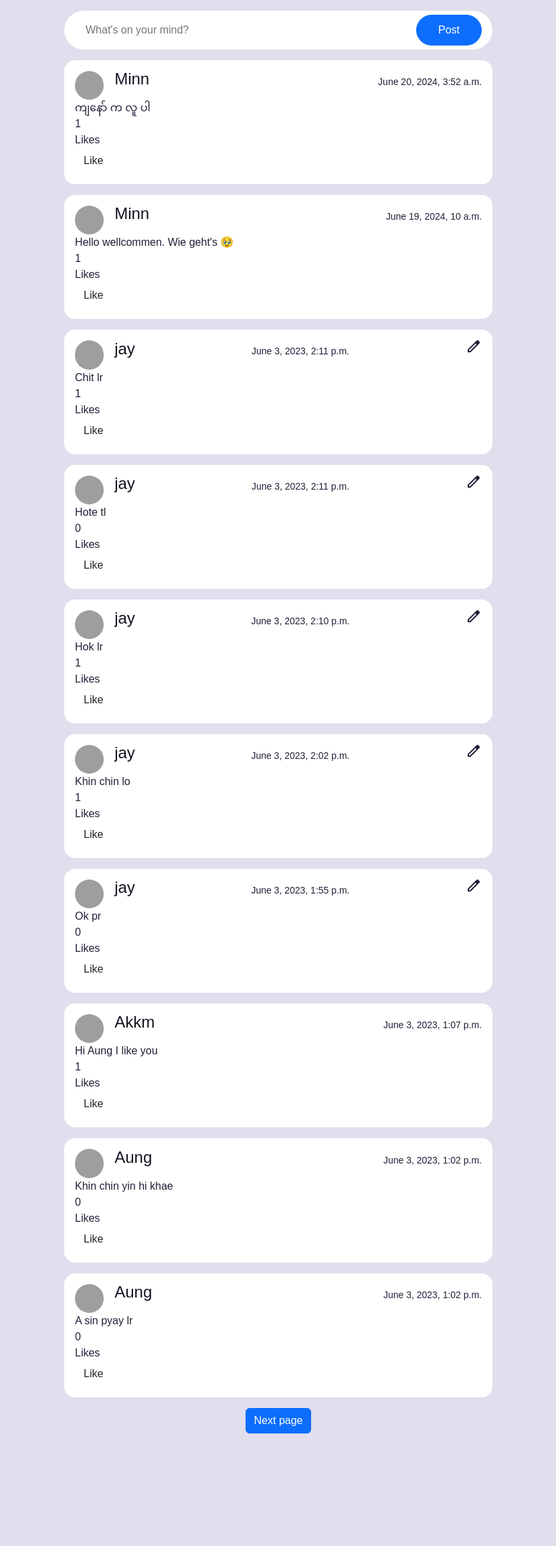
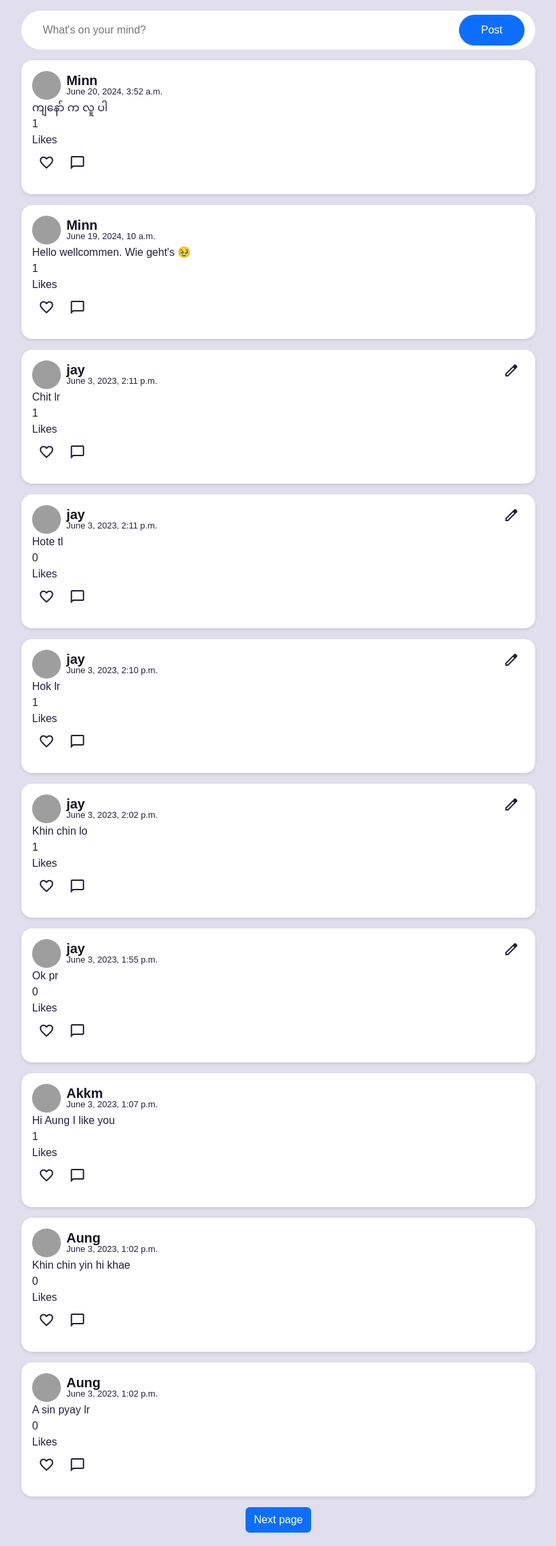
Before and after one commit to akkminn/django_projects, a Django app: page / in a window 1280 px wide. Shown: the part 56-2364 px from the top of the page at 67% size, without its empty margins (224-1055 px from the left). Before the commit the page ends 2196 px from the top, so only its background shows below. Run offline with Django 3.2, Linux system fonts and the light colour scheme; a user stored in the database is signed in; data comes from the database, SQL or seed files in the repository; both versions use the stored data as it was after the commit; grey boxes are pictures that could not be loaded.

Commit message:
Change Like button

```diff
--- a/network/network/models.py
+++ b/network/network/models.py
@@ -7,7 +7,7 @@ class User(AbstractUser):
 
 class Post(models.Model):
     user = models.ForeignKey("User", on_delete=models.CASCADE, related_name="poster")
-    likes = models.ManyToManyField("User", related_name="liked_posts")
+    likes = models.ManyToManyField("User", related_name="liked_posts", default=False)
     timestamp = models.DateTimeField(auto_now_add=True)
     content = models.TextField(blank=True, null=False)
 
--- a/network/network/static/network/index.js
+++ b/network/network/static/network/index.js
@@ -61,21 +61,28 @@ document.addEventListener('DOMContentLoaded', function() {
                 .then(response => response.json())
                 .then(result => {
                     if (result.error) {
-                        console.log(`Error liking post: ${result.error}`)
+                        console.log(`Error liking post: ${result.error}`);
                     } else {
-                        console.log("success like")
-                        let likes_count = document.querySelector(`#likes${btn.dataset.postid}`)
+                        console.log("success like");
+
+                        // if (user in post.likes.all()) {
+                        //     btn.classList.add('liked');
+                        // } else {
+                        //     btn.classList.remove('liked')
+                        // }
+
+                        let likes_count = document.querySelector(`#likes${btn.dataset.postid}`);
 
                         if (parseInt(result.likes_num) < parseInt(likes_count.innerHTML)) {
-                            btn.innerHTML = "Like"
-                            btn.style.background = 'white';
-                            btn.style.color = 'rgb(32, 120, 244)';
+                            // Update the like button to indicate it is not liked
+                            btn.classList.remove('liked');
                         } else if (parseInt(result.likes_num) > parseInt(likes_count.innerHTML)) {
-                            btn.innerHTML = "Unlike"
-                            btn.style.background = 'rgb(32, 120, 244)';
-                            btn.style.color = 'white';
+                            // Update the like button to indicate it is liked
+                            btn.classList.add('liked');
                         }
-                        document.querySelector(`#likes${btn.dataset.postid}`).innerHTML = result.likes_num
+
+                        // Update the displayed likes count
+                        likes_count.innerHTML = result.likes_num;
                     }
                 })
         }
--- a/network/network/static/network/styles.css
+++ b/network/network/static/network/styles.css
@@ -78,13 +78,42 @@ body {
   }
 
 .feeds {
-  width: 50%;
+  width: 60%;
   background: var(--color-white);
   border-radius: var(--card-border-radius);
   padding: var(--card-padding);
   margin: 1rem 0;
   font-size: 1rem;
   line-height: 1.5;
+  box-shadow: 0 2px 5px rgba(0, 0, 0, 0.1);
+}
+
+/* Media query for small screens */
+@media (max-width: 600px) {
+    .feeds {
+        width: 80%;
+    }
+    .create-post {
+      width: 80%;
+    }
+}
+
+@media (min-width: 601px) and (max-width: 900px) {
+    .feeds {
+        width: 70%;
+    }
+    .create-post {
+      width: 70%;
+    }
+}
+
+@media (min-width: 901px) {
+    .feeds {
+        width: 60%;
+    }
+    .create-post {
+      width: 60%;
+    }
 }
 
 .feed .user {
@@ -106,10 +135,37 @@ body {
   display: flex;
   align-items: center;
   margin: 0 auto;
+  margin-top: -0.2rem;
+  margin-left: -0.5rem;
   justify-content: space-between;
 }
 
+.timestamp {
+  margin-top: -0.5rem;
+  font-size: small;
+}
 
 .edit {
-  margin-top: -15px;
+  margin-top: -10px;
 }
+
+.feed .action-button {
+  display: flex;
+  justify-content: space-between;
+  align-items: center;
+  font-size: 1.4rem;
+  margin: 0.6rem;
+}
+
+.interaction-buttton span {
+  margin-right: 1rem !important;
+}
+
+.liked {
+  font-variation-settings:
+  'FILL' 1,
+  'wght' 400,
+  'GRAD' 0,
+  'opsz' 24;
+  color: var(--color-danger);
+}
--- a/network/network/templates/network/index.html
+++ b/network/network/templates/network/index.html
@@ -23,9 +23,11 @@
                             <img src="https://64.media.tumblr.com/7b28774544438d73ca8c1daad11402e0/88958e5f55a67155-fd/s250x400/a9ef3dad54f6c57a53fdeef1a793f0143a9aea27.jpg" alt="" />
                         </div>
 
-                        <div class="info" style="margin-top: -10px;">
-                            <a href="{% url 'profile' post.user.id %}"><h4> {{ post.user }} </h4></a>
-                            <small> {{ post.timestamp }} </small>
+                        <div class="info">
+                            <div class="d-flex flex-column">
+                                <a class="fw-semibold fs-5" href="{% url 'profile' post.user.id %}">{{ post.user }}</a>
+                                <small class="timestamp"> {{ post.timestamp }} </small>
+                            </div>
                             {% if post.user.id == user.id %}
                             <span class="material-symbols-outlined edit" data-postid="{{ post.id }}" type="submit">
                                 edit
@@ -39,10 +41,10 @@
                         Likes
                     </div>
 
-                    {% if user.is_authenticated %}
+                    <!-- {% if user.is_authenticated %}
                         <button data-postid="{{ post.id }}" class="btn post-btn like">
-                            {% if user in post.likes.all %}
-                                <script>
+                             {% if user in post.likes.all %} -->
+                                <!-- <script>
                                     document.querySelectorAll('button[class]').forEach(btn => {
                                         btn.style.background = 'rgb(32, 120, 244)';
                                         btn.style.color = 'white';
@@ -55,7 +57,19 @@
                         </button>
                     {% else %}
                         <a class="btn like" style="margin-left: 40px; background: white; border: 1px solid rgb(32, 120, 244); color:rgb(32, 120, 244); display: inline-block;" href="{% url 'login' %}">Like</a>
-                    {% endif %}
+                    {% endif %} -->
+
+                    <div class="action-button">
+                        <div class="interaction-buttton">
+                            <span data-postid="{{ post.id }}" class="material-symbols-outlined like" type="submit">
+                               favorite
+                            </span>
+                            <span class="material-symbols-outlined" type="submit">
+                                chat_bubble
+                            </span>
+                        </div>
+                    </div>
+
 
                 </div>
             </div>
--- a/network/network/templates/network/layout.html
+++ b/network/network/templates/network/layout.html
@@ -8,7 +8,7 @@
         <link href="https://cdn.jsdelivr.net/npm/bootstrap@5.3.3/dist/css/bootstrap.min.css" rel="stylesheet" integrity="sha384-QWTKZyjpPEjISv5WaRU9OFeRpok6YctnYmDr5pNlyT2bRjXh0JMhjY6hW+ALEwIH" crossorigin="anonymous">
         <link href="{% static 'network/styles.css' %}" rel="stylesheet">
         <script src="https://cdn.jsdelivr.net/npm/bootstrap@5.3.3/dist/js/bootstrap.bundle.min.js" integrity="sha384-YvpcrYf0tY3lHB60NNkmXc5s9fDVZLESaAA55NDzOxhy9GkcIdslK1eN7N6jIeHz" crossorigin="anonymous"></script>
-        <link href="https://fonts.googleapis.com/css2?family=Material+Symbols+Outlined" rel="stylesheet">
+        <link rel="stylesheet" href="https://fonts.googleapis.com/css2?family=Material+Symbols+Outlined:opsz,wght,FILL,GRAD@20..48,100..700,0..1,-50..200" />
         {% block script %}
         {% endblock %}
     </head>
```
Also changed, not shown: network/db.sqlite3.
